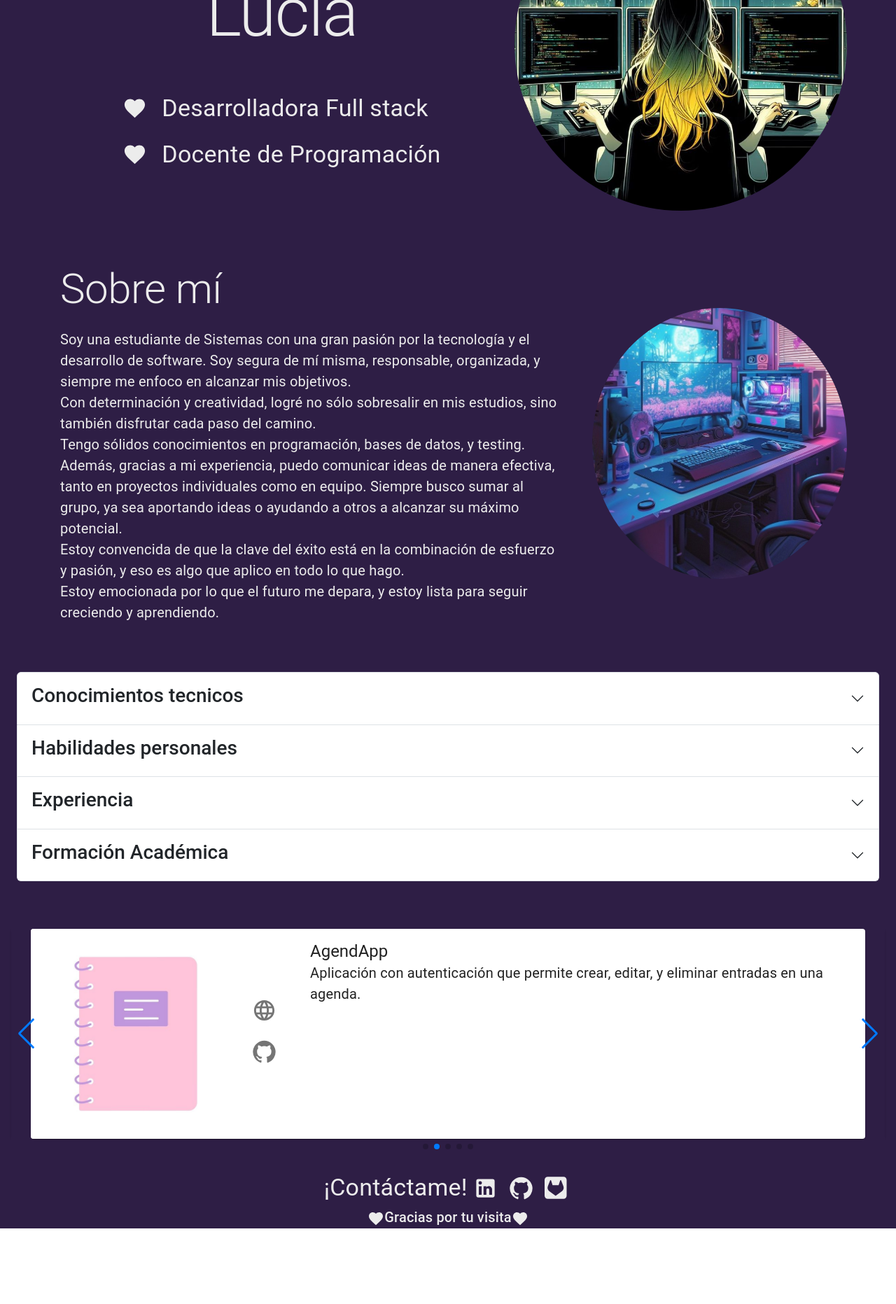
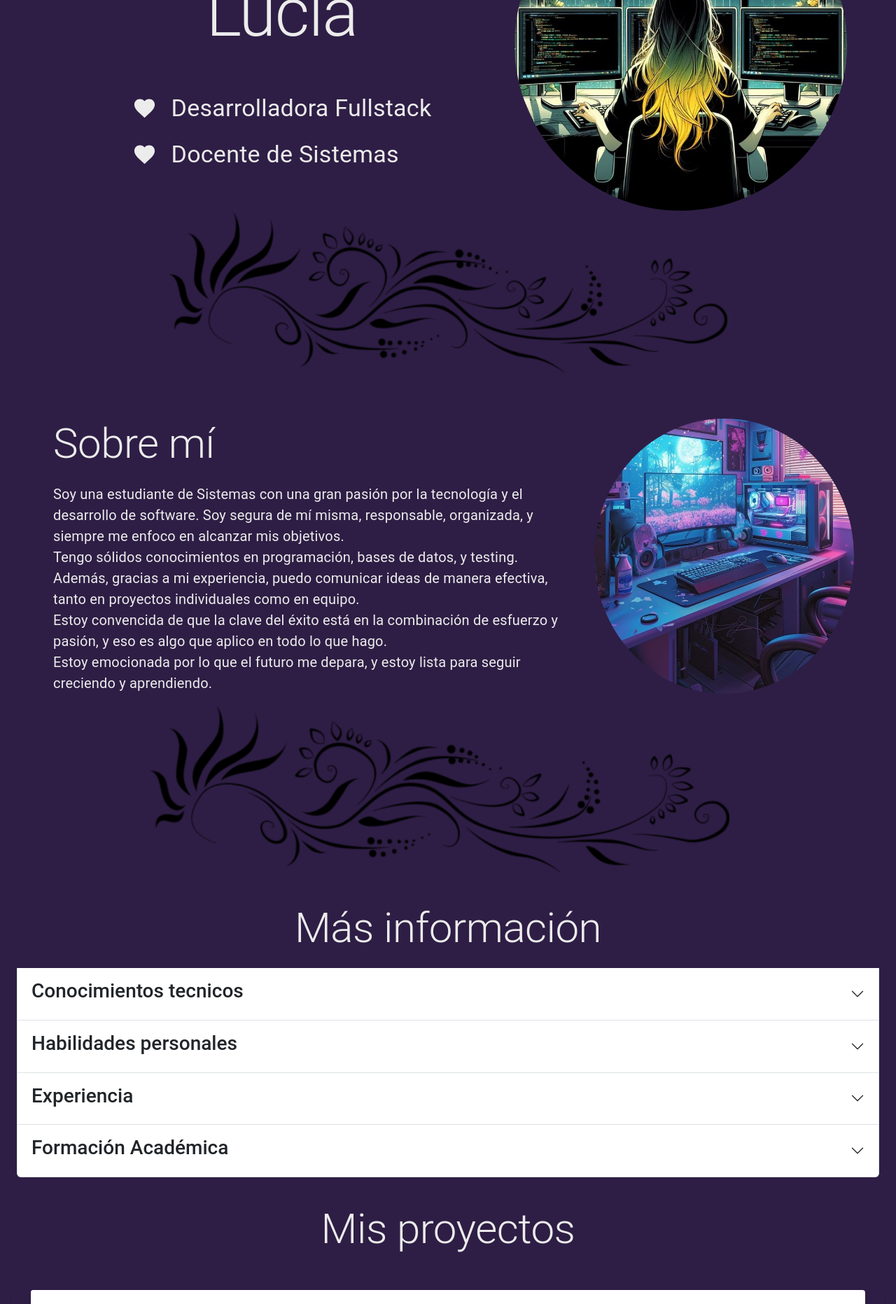
Before and after one commit to LuciaSoria5/portfolio, a React (Vite) app: page /presentacion in a window 1280 px wide. Shown: the part 260-2123 px from the top of the page at 70% size. Before the commit the page ends 2015 px from the top, so only its background shows below. Built offline with nearby package versions, Linux system fonts and the light colour scheme.

Commit message:
Add guardas

```diff
--- a/src/components/Contacto.jsx
+++ b/src/components/Contacto.jsx
@@ -15,8 +15,6 @@ export const Contacto = () => {
             direction="row"
             justifyContent="center"
             alignItems="center"
-            // mt={10}
-            // mb={5}
             sx={{
                 height: "10%"
             }}
@@ -24,13 +22,17 @@ export const Contacto = () => {
             <Grid
                 item
                 xs={12}
-                sx={{ display: 'flex', justifyContent: 'center', alignItems: 'center', color: 'primary.color' }}
+                sx={{
+                    display: 'flex',
+                    justifyContent: 'center',
+                    alignItems: 'center',
+                }}
             >
                 <Typography
                     variant="h4"
                     component="div"
                 >
-                    ¡Contáctame!
+                    Contáctame:
                 </Typography>
                 <IconButton
                     role="button"
@@ -59,17 +61,24 @@ export const Contacto = () => {
             <Grid
                 item
                 xs={12}
-                // mt={2}
-                sx={{ display: 'flex', justifyContent: 'center', alignItems: 'center' }}
+                sx={{
+                    display: 'flex',
+                    justifyContent: 'center',
+                    alignItems: 'center',
+                    mb: 2
+                }}
             >
-                <br />
                 <Typography
                     variant="h6"
                     component="div"
+                    sx={{
+                        display: 'flex', // Para alinear los elementos horizontalmente
+                        alignItems: 'center', // Centra verticalmente los corazones y el texto
+                    }}
                 >
-                    <FavoriteIcon />
+                    <FavoriteIcon sx={{ mr: 1 }} />
                     Gracias por tu visita
-                    <FavoriteIcon />
+                    <FavoriteIcon sx={{ ml: 1 }} />
                 </Typography>
             </Grid>
         </Grid>
--- a/src/components/Presentacion.jsx
+++ b/src/components/Presentacion.jsx
@@ -51,7 +51,7 @@ export const Presentacion = () => {
                   <FavoriteIcon fontSize="large" sx={{ color: "primary.color" }} />
                 </ListItemIcon>
                 <ListItemText
-                  primary="Desarrolladora Full stack"
+                  primary="Desarrolladora Fullstack"
                   primaryTypographyProps={{ variant: 'h4' }}
                 />
               </ListItem>
@@ -60,7 +60,7 @@ export const Presentacion = () => {
                   <FavoriteIcon fontSize="large" sx={{ color: "primary.color" }} />
                 </ListItemIcon>
                 <ListItemText
-                  primary="Docente de Programación"
+                  primary="Docente de Sistemas"
                   primaryTypographyProps={{ variant: 'h4' }}
                 />
               </ListItem>
@@ -91,8 +91,17 @@ export const Presentacion = () => {
             }}
           />
         </Grid>
+      <Box
+        component='img'
+        src='/guarda.png'
+        alt='Imagen'
+        sx={{
+          width: '70%', // Imagen ocupa todo el ancho disponible
+          maxWidth: '100%', // Ancho máximo
+          height: 'auto', // Mantiene proporciones
+        }}
+      />
       </Grid>
-
     </Box>
   )
 }
--- a/src/components/Proyectos.jsx
+++ b/src/components/Proyectos.jsx
@@ -1,6 +1,6 @@
 import { forwardRef } from 'react';
 
-import { Grid } from '@mui/material';
+import { Box, Grid, Typography } from '@mui/material';
 import 'swiper/css';
 import 'swiper/css/pagination';
 import 'swiper/css/navigation';
@@ -23,6 +23,11 @@ export const Proyectos = forwardRef((props, ref) => {
                 padding: '14px', // Espacio alrededor de todo el contenido
             }}
         >
+            <Box >
+                <Typography variant='h2' component='div' gutterBottom>
+                    Mis proyectos
+                </Typography>
+            </Box>
             <Swiper
                 spaceBetween={30}
                 centeredSlides={true}
@@ -52,6 +57,16 @@ export const Proyectos = forwardRef((props, ref) => {
                     ))
                 }
             </Swiper>
+            <Box
+                component='img'
+                src='/guarda.png'
+                alt='Imagen'
+                sx={{
+                    width: '48%', // Imagen ocupa todo el ancho disponible
+                    maxWidth: '100%', // Ancho máximo
+                    height: 'auto', // Mantiene proporciones
+                }}
+            />
         </Grid>
     );
 })
--- a/src/components/SobreMi.jsx
+++ b/src/components/SobreMi.jsx
@@ -20,7 +20,7 @@ export const SobreMi = () => {
         display: 'flex',
         justifyContent: 'center',
         alignItems: 'center',
-        padding: '30px',
+        padding: '20px',
         maxWidth: '1200px', // Ancho máximo para pantallas grandes
         margin: '0 auto', // Centra horizontalmente el contenedor principal
       }}
@@ -74,6 +74,17 @@ export const SobreMi = () => {
             }}
           />
         </Grid>
+
+        <Box
+        component='img'
+        src='/guarda.png'
+        alt='Imagen'
+        sx={{
+          width: '70%', // Imagen ocupa todo el ancho disponible
+          maxWidth: '100%', // Ancho máximo
+          height: 'auto', // Mantiene proporciones
+        }}
+      />
       </Grid>
     </Box>
   );
--- a/src/components/Tecnologias.jsx
+++ b/src/components/Tecnologias.jsx
@@ -1,22 +1,29 @@
-import { Grid } from '@mui/material';
+import { Box, Grid, Typography } from '@mui/material';
 import { Habilidades, EnumItems } from './subcomponents'
 import { personales, tecnicos, experiencia, educacion } from '../info';
 
 export const Tecnologias = () => {
-    //justify-content-center align-items-center
     return (
         <Grid
             className="accordion  col-10"
             id="accordion"
             container
             direction="column"
-    //   mt={3}
             justifyContent="center"
             sx={{
                 flexGrow: 1,
                 padding: 3,
             }}
         >
+            <Box
+                sx={{
+                    display: 'block', // Necesario para centrar con margin
+                    margin: '0 auto', // Centra horizontalmente}
+                }}>
+                <Typography variant='h2' component='div' gutterBottom>
+                   Más información
+                </Typography>
+            </Box>
             <div className="accordion-item">
                 <h2 className="accordion-header">
                     <button className="accordion-button collapsed" type="button" data-bs-toggle="collapse" data-bs-target="#collapseOne" aria-expanded="false" aria-controls="collapseOne">
@@ -25,7 +32,7 @@ export const Tecnologias = () => {
                 </h2>
                 <div id="collapseOne" className="accordion-collapse collapse" data-bs-parent="#accordion" >
                     <div className="accordion-body">
-                          <EnumItems json={ tecnicos }/>
+                        <EnumItems json={tecnicos} />
                     </div>
                 </div>
             </div>
@@ -50,7 +57,7 @@ export const Tecnologias = () => {
                 </h2>
                 <div id="collapseThree" className="accordion-collapse collapse" data-bs-parent="#accordion">
                     <div className="accordion-body">
-                        <EnumItems json={ experiencia } />
+                        <EnumItems json={experiencia} />
                     </div>
                 </div>
             </div>
@@ -63,10 +70,22 @@ export const Tecnologias = () => {
                 </h2>
                 <div id="collapseFour" className="accordion-collapse collapse" data-bs-parent="#accordion">
                     <div className="accordion-body">
-                    <EnumItems json={ educacion } />
+                        <EnumItems json={educacion} />
                     </div>
                 </div>
             </div>
+            {/* <Box
+                component='img'
+                src='/guarda.png'
+                alt='Imagen'
+                sx={{
+                    width: '48%', // Imagen ocupa todo el ancho disponible
+                    maxWidth: '100%', // Ancho máximo
+                    height: 'auto', // Mantiene proporciones
+                    display: 'block', // Necesario para centrar con margin
+                    margin: '0 auto', // Centra horizontalmente
+                }}
+            /> */}
         </Grid>
     )
 }
--- a/src/info/sobreMi.js
+++ b/src/info/sobreMi.js
@@ -1,7 +1,6 @@
 export const descripcion = [
     "Soy una estudiante de Sistemas con una gran pasión por la tecnología y el desarrollo de software. Soy segura de mí misma, responsable, organizada, y siempre me enfoco en alcanzar mis objetivos.",
-    "Con determinación y creatividad, logré no sólo sobresalir en mis estudios, sino también disfrutar cada paso del camino.",
-    "Tengo sólidos conocimientos en programación, bases de datos, y testing. Además, gracias a mi experiencia, puedo comunicar ideas de manera efectiva, tanto en proyectos individuales como en equipo. Siempre busco sumar al grupo, ya sea aportando ideas o ayudando a otros a alcanzar su máximo potencial.",
+    "Tengo sólidos conocimientos en programación, bases de datos, y testing. Además, gracias a mi experiencia, puedo comunicar ideas de manera efectiva, tanto en proyectos individuales como en equipo.",
     "Estoy convencida de que la clave del éxito está en la combinación de esfuerzo y pasión, y eso es algo que aplico en todo lo que hago.",
     "Estoy emocionada por lo que el futuro me depara, y estoy lista para seguir creciendo y aprendiendo."
 ]
```
Also changed, not shown: public/guarda.png (added), public/guarda2.png (added). Lines whose indentation alone changed are shown as unchanged.
